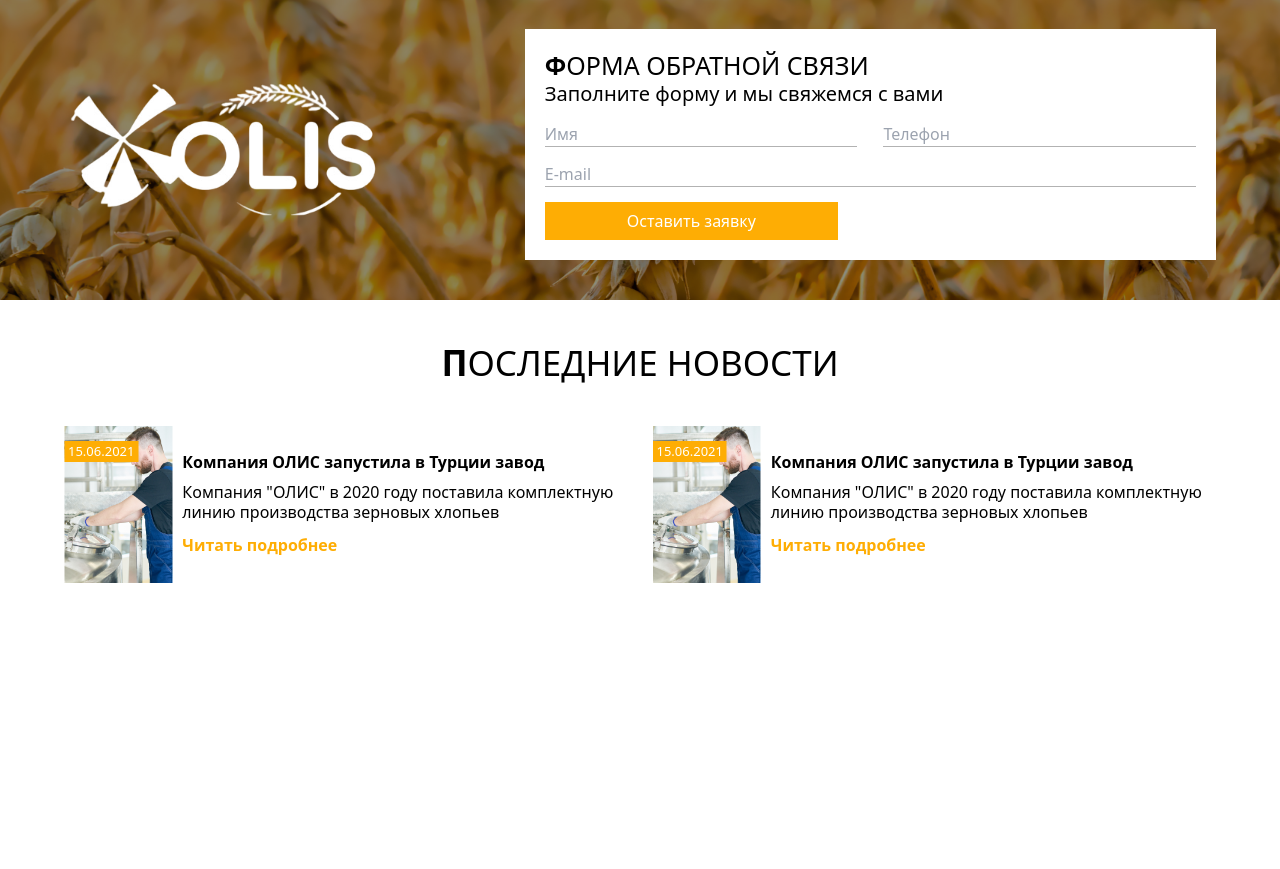
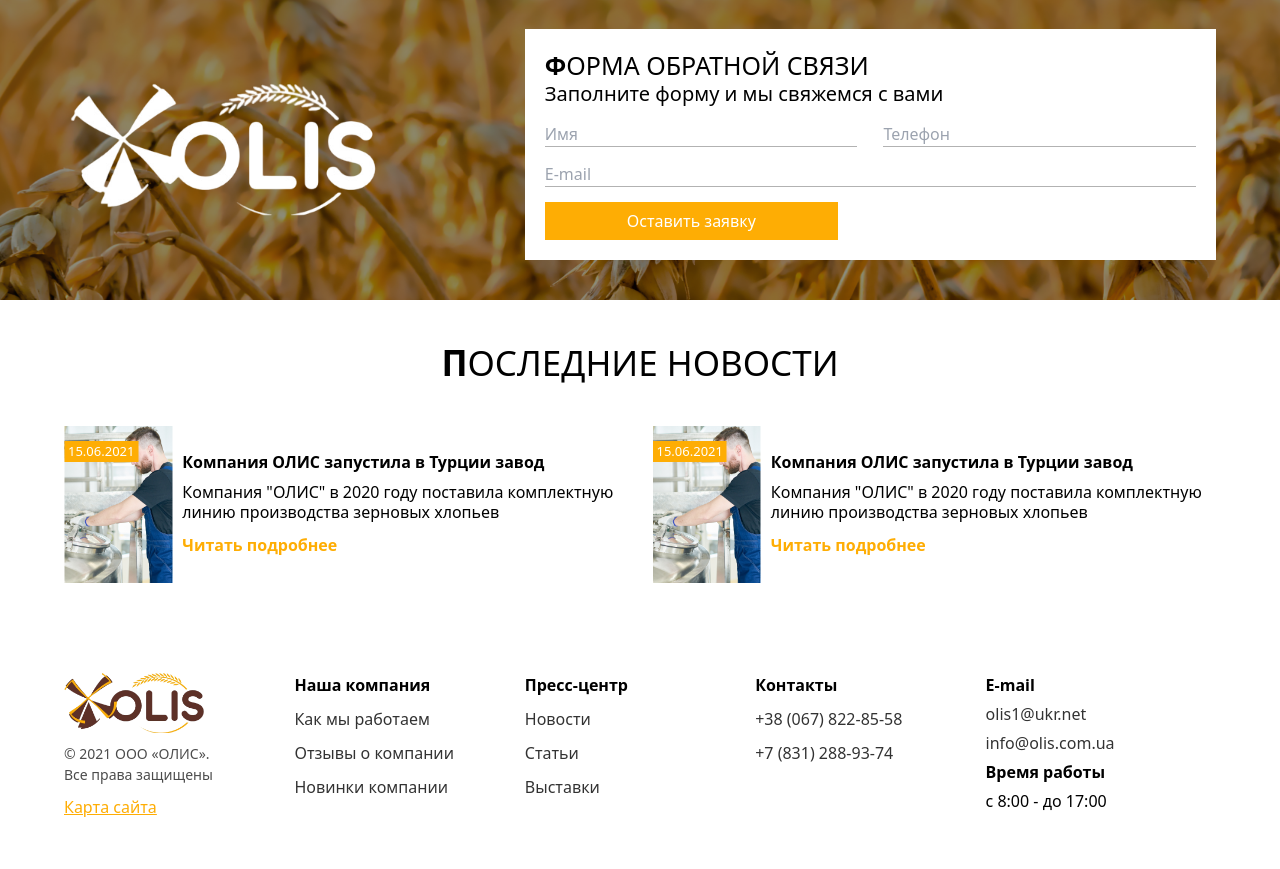
Before and after one commit to Boltaboyev/olis, a website: page index.html in a window 1280 px wide. Shown: the part 3436-4305 px from the top of the page. Before the commit the page ends 4059 px from the top, so only its background shows below. Drawn offline with nearby package versions, Linux system fonts and the light colour scheme.

Commit message:
landing page

```diff
--- a/index.html
+++ b/index.html
@@ -642,6 +642,50 @@
         </div>
     </section>
 
+    <footer class="py-[50px]">
+        <div class="container2">
+            <div class="grid grid-cols-5 max-[980px]:grid-cols-3 max-[980px]:gap-[40px] max-[600px]:grid-cols-2 max-[380px]:grid-cols-1">
+                <div class="flex flex-col justify-start items-start gap-[10px]">
+                    <a href="./index.html"><img src="./assets/img/logo.png" alt="" class="w-[140px]"></a>
+
+                    <p class="text-[14px] font-[300] opacity-70">
+                        © 2021 ООО «ОЛИС». <br> Все права защищены
+                    </p>
+
+                    <a href="#!" class="text-1 underline font-[500]">Карта сайта</a>
+                </div>
+
+                <ul class="flex flex-col justify-start items-start gap-[10px]">
+                    <h3 class="font-[600]">Наша компания</h3>
+                    <li><a href="#!" class="opacity-80 hover:text-1">Как мы работаем</a></li>
+                    <li><a href="#!" class="opacity-80 hover:text-1">Отзывы о компании</a></li>
+                    <li><a href="#!" class="opacity-80 hover:text-1">Новинки компании</a></li>
+                </ul>
+
+                <ul class="flex flex-col justify-start items-start gap-[10px]">
+                    <h3 class="font-[600]">Пресс-центр</h3>
+                    <li><a href="#!" class="opacity-80 hover:text-1">Новости</a></li>
+                    <li><a href="#!" class="opacity-80 hover:text-1">Статьи</a></li>
+                    <li><a href="#!" class="opacity-80 hover:text-1">Выставки</a></li>
+                </ul>
+
+                <ul class="flex flex-col justify-start items-start gap-[10px]">
+                    <h3 class="font-[600]">Контакты</h3>
+                    <li><a href="#!" class="opacity-80 hover:text-1">+38 (067) 822-85-58</a></li>
+                    <li><a href="#!" class="opacity-80 hover:text-1">+7 (831) 288-93-74</a></li>
+                </ul>
+
+                <ul class="flex flex-col justify-start items-start gap-[5px]">
+                    <h3 class="font-[600]">E-mail</h3>
+                    <li><a href="#!" class="opacity-80 hover:text-1">olis1@ukr.net</a></li>
+                    <li><a href="#!" class="opacity-80 hover:text-1">info@olis.com.ua</a></li>
+                    <h3 class="font-[600]">Время работы</h3>
+                    <li>с 8:00 - до 17:00</li>
+                </ul>
+            </div>
+        </div>
+    </footer>
+
     <!-- Swiper JS -->
     <script src="https://cdn.jsdelivr.net/npm/swiper@11/swiper-bundle.min.js"></script>
     <script src="./src/swiper.js"></script>
```
Also changed, not shown: src/output.css.
